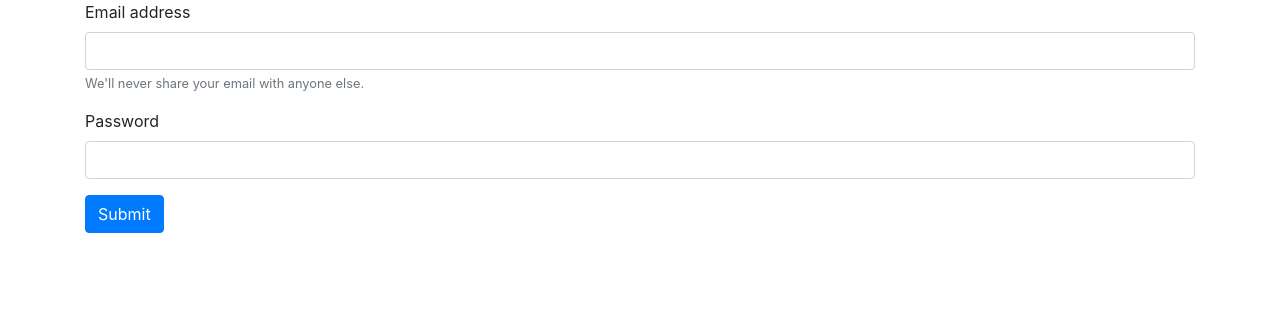
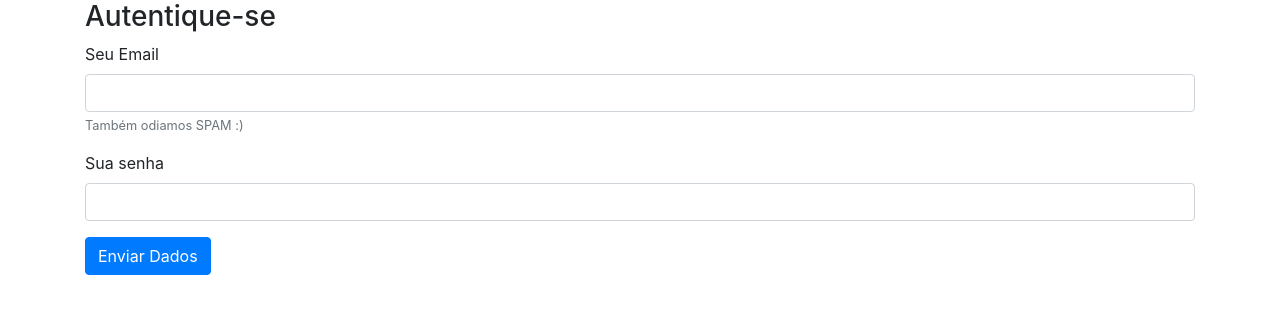
Before and after one commit to fabianotduarte/front_agendamento, a plain HTML site: page index.html in a window 1280 px wide. Drawn offline with nearby package versions, Linux system fonts and the light colour scheme.

Commit message:
melhorando form de login

```diff
--- a/index.html
+++ b/index.html
@@ -7,21 +7,33 @@
     </head>
     <body>
         <div class="container">
-
-            <div class="form-group">
-                <label for="exampleInputEmail1">Email address</label>
-                <input type="email" class="form-control" id="exampleInputEmail1" aria-describedby="emailHelp">
-                <small id="emailHelp" class="form-text text-muted">We'll never share your email with anyone else.</small>
+            <div class="row">
+                <div class="col-12">
+                    <h3>Autentique-se</h3>
+                </div>
             </div>
 
-            <div class="form-group">
-                <label for="exampleInputPassword1">Password</label>
-                <input type="password" class="form-control" id="exampleInputPassword1">
+            <div class="row" id="formulario">
+                <div class="col-12">
+                    <div class="form-group">
+                        <label for="txtEmail">Seu Email</label>
+                        <input type="email" class="form-control" id="txtEmail" aria-describedby="emailHelp">
+                        <small id="emailHelp" class="form-text text-muted">Também odiamos SPAM :)</small>
+                    </div>
+
+                    <div class="form-group">
+                        <label for="txtSenha">Sua senha</label>
+                        <input type="password" class="form-control" id="txtSenha">
+                    </div>
+                    <button type="button" class="btn btn-primary" onclick="autenticar()">Enviar Dados</button>
+                </div>
             </div>
 
+            <div class="row">
+                <div class="col-12" id="msgERRO">
 
-
-            <button type="submit" class="btn btn-primary">Submit</button>
+                </div>
+            </div>
 
 
         </div>
```
